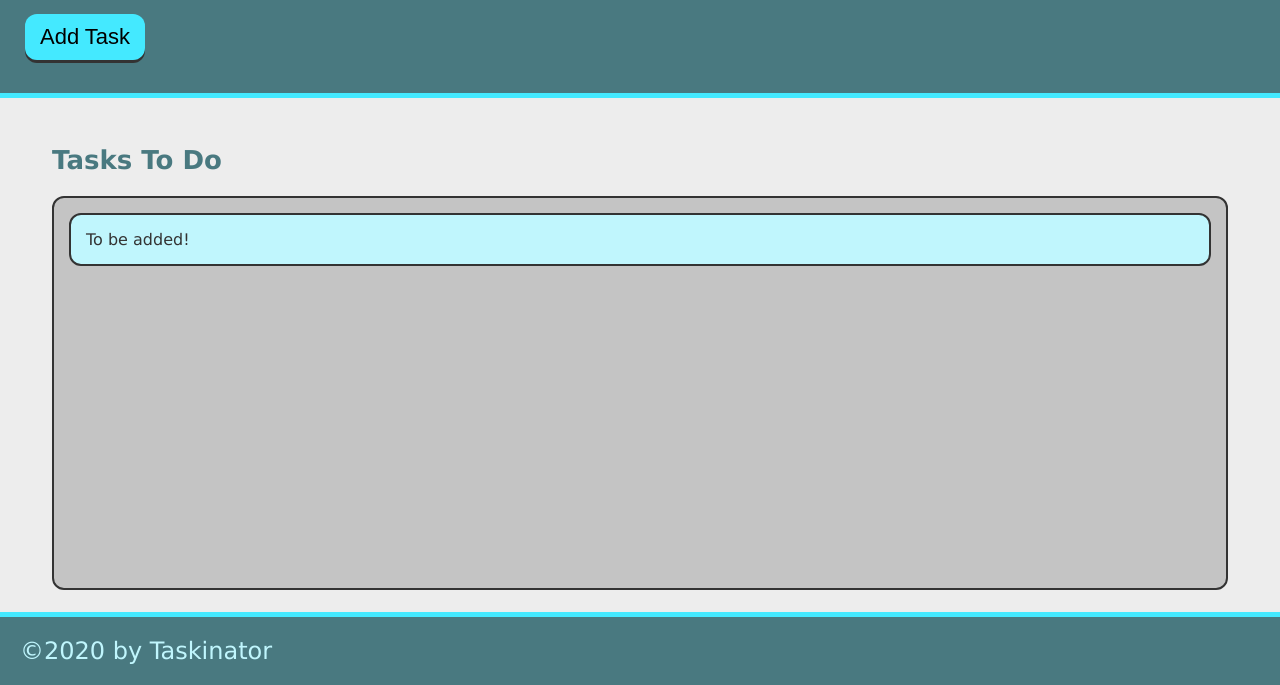
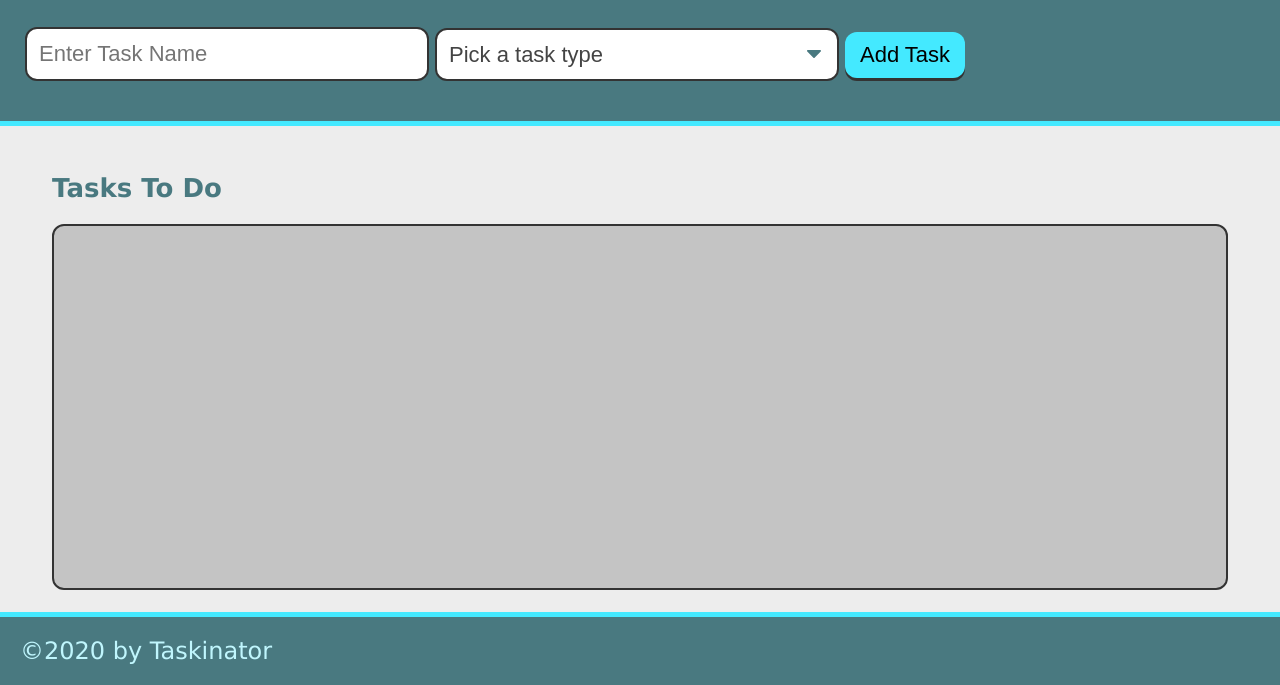
Before and after one commit to matty-bennett/taskinator, a plain HTML site: page index.html in a window 1280 px wide. Shown: the part 115-800 px from the top of the page. Drawn offline with Linux system fonts and the light colour scheme.

Commit message:
added form and selection dropdown

```diff
--- a/index.html
+++ b/index.html
@@ -1,24 +1,46 @@
 <!DOCTYPE html>
 <html lang="en">
+
 <head>
   <meta charset="UTF-8">
-    <meta http-equiv="X-UA-Compatible" content="IE=edge">
   <meta name="viewport" content="width=device-width, initial-scale=1.0">
+  <meta http-equiv="X-UA-Compatible" content="ie=edge">
   <title>Taskinator</title>
   <link rel="stylesheet" href="./assets/css/style.css">
 </head>
+
 <body>
+
   <header>
     <h1 class="page-title">Taskinator</h1>
     <p>Click the button below to add a new task!</p>
+    <form id="task-form">
+
+      <div class="form-group">
+        <input type="text" name="task-name" placeholder="Enter Task Name">
+      </div>
+
+      <div class="form-group">
+        <select name="task-type" class="select-dropdown">
+          <option value="" disabled selected>Pick a task type</option>
+          <option value="print">Print</option>
+          <option value="Web">Web</option>
+          <option value="mobile">Mobile</option>
+        </select>
+      </div>
+
+      <div class="form-group">
         <button class="btn" id="save-task">Add Task</button>
+      </div>
+
+    </form>
   </header>
 
   <main class="page-content">
     <section class="task-list-wrapper">
       <h2 class="list-title">Tasks To Do</h2>
       <ul class="task-list" id="tasks-to-do">
-                <li class="task-item">To be added!</li>
+
       </ul>
     </section>
   </main>
@@ -29,4 +51,5 @@
 
   <script src="./assets/js/script.js"></script>
 </body>
+
 </html>
```
Also changed, not shown: assets/js/script.js (+5 -5 lines), 2 other files. Lines whose indentation alone changed are shown as unchanged.
